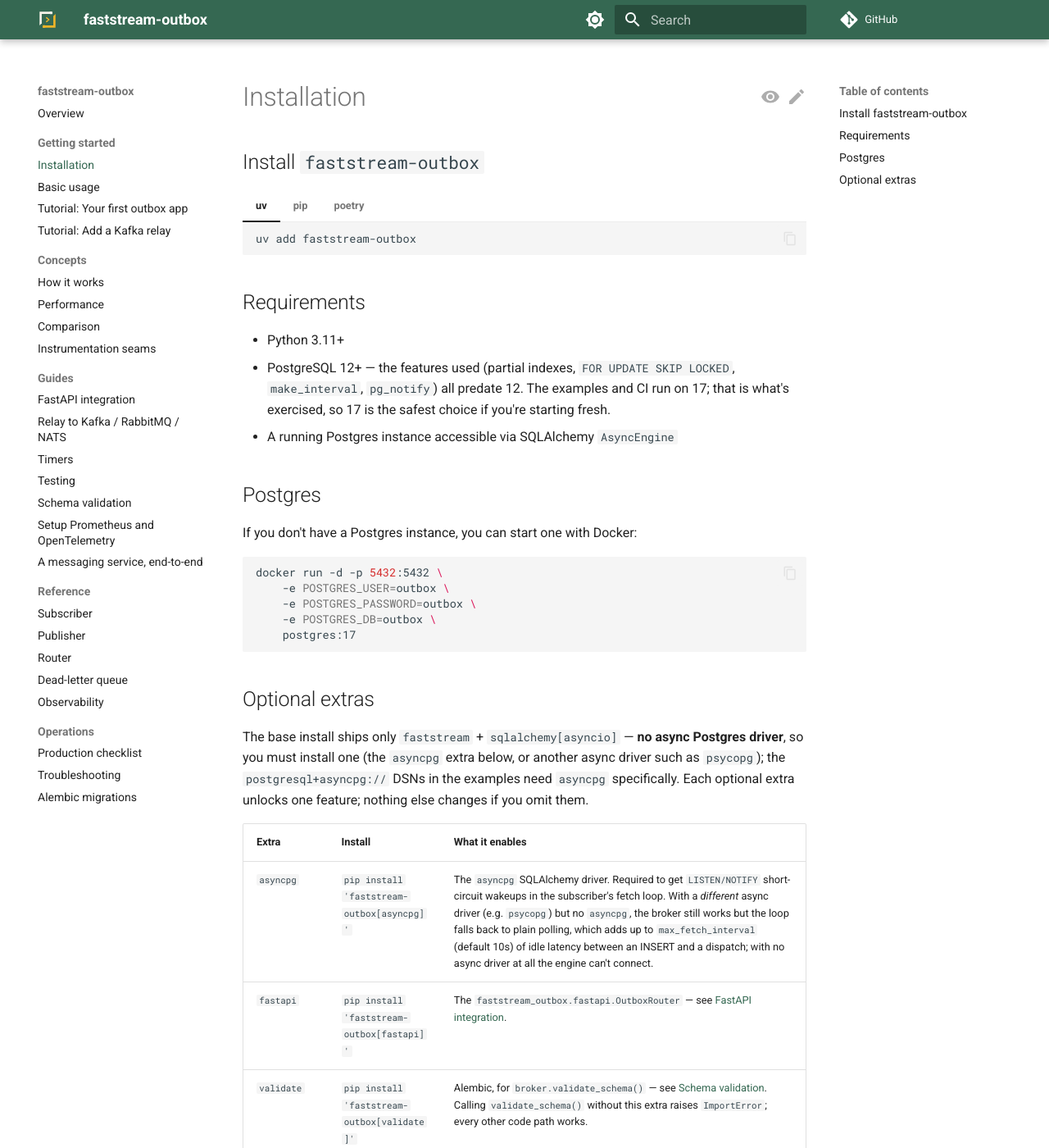
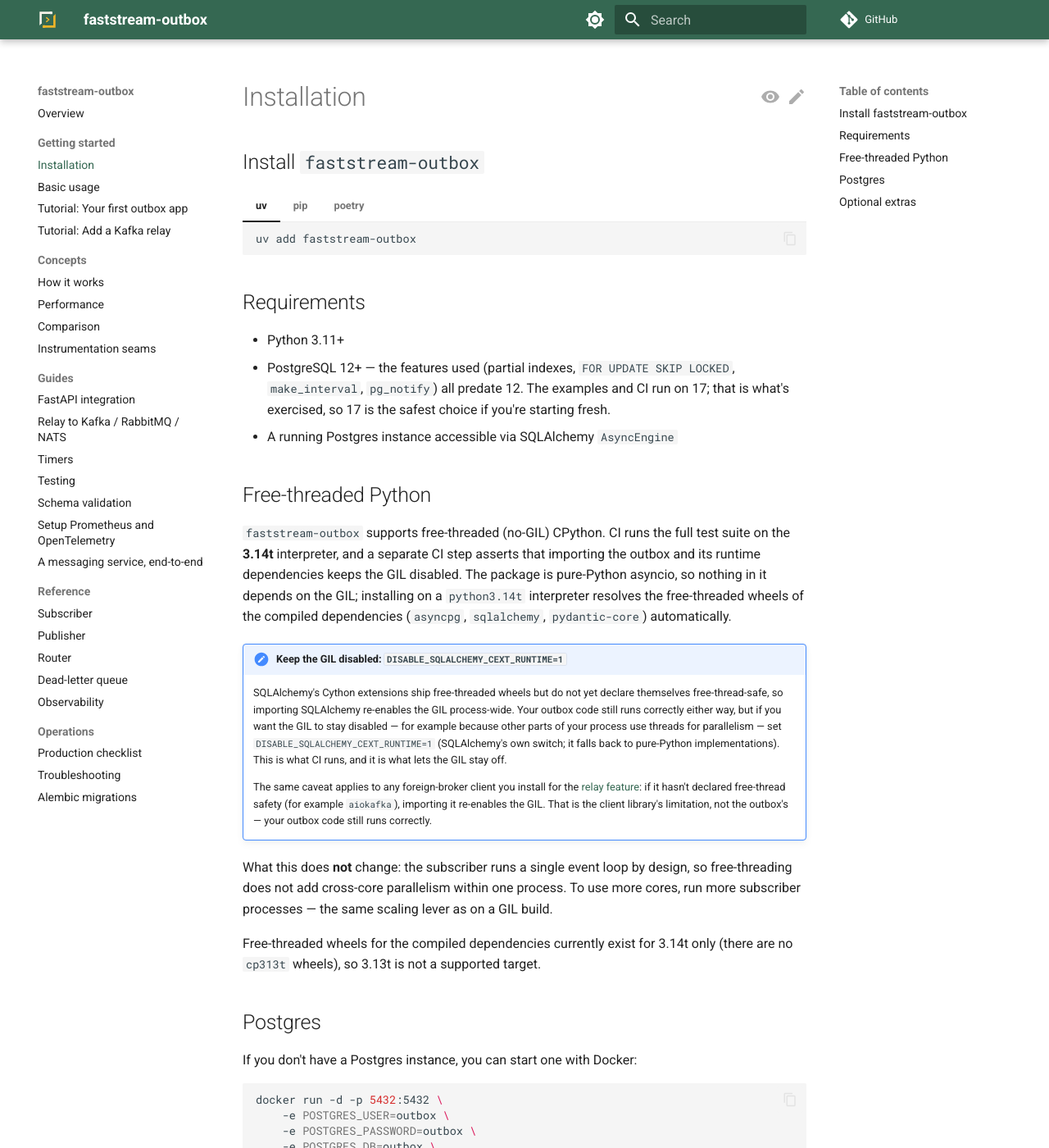
Before and after one commit to modern-python/faststream-outbox, an MkDocs documentation site: the page built from docs/introduction/installation.md, in a window 1280 px wide and 1400 px high. Shown: the whole window at 82% size. Built offline with MkDocs 1.6.1 and Material for MkDocs 9.7.7, drawn with Linux system fonts in a browser that asks for light colours; comment, search, counter and statistics services are not loaded.

Commit message:
Free-threaded Python (3.14t) support (#151)
* docs(planning): spec free-threaded (3.14t) compatibility

Full-lane design change + a decision recording free-threading as a
compatibility guarantee (runs on 3.14t, GIL off) rather than a
parallelism redesign, and why 3.14t is the only target (deps ship
cp314t wheels, no cp313t).

Co-Authored-By: Claude Opus 4.8 (1M context) <noreply@anthropic.com>

* docs(planning): scope free-threaded guarantee around SQLAlchemy cyext

Local proof on 3.14t showed SQLAlchemy's Cython extensions re-enable the
GIL (they ship cp314t wheels but don't declare Py_MOD_GIL_NOT_USED).
Scope the guarantee to DISABLE_SQLALCHEMY_CEXT_RUNTIME=1 (SQLAlchemy's
sanctioned switch); record a decision with a revisit trigger.

Co-Authored-By: Claude Opus 4.8 (1M context) <noreply@anthropic.com>

* ci: run the suite on free-threaded Python 3.14t

Adds a standalone `freethreaded` job that installs 3.14t, runs the full
suite (--no-cov), and asserts sys._is_gil_enabled() is False so a
dependency that silently re-enables the GIL fails the build.

Co-Authored-By: Claude Opus 4.8 (1M context) <noreply@anthropic.com>

* chore(packaging): claim Free Threading :: 2 - Beta classifier

Advertises the CI-proven 3.14t free-threaded compatibility on PyPI.
Conservative first claim; bump to 3 - Stable after real-world soak.

Co-Authored-By: Claude Opus 4.8 (1M context) <noreply@anthropic.com>

* docs(installation): document free-threaded (3.14t) support

States what is guaranteed (runs on 3.14t, GIL off) and what is not
(no extra in-process parallelism; the subscriber stays single-loop).

Co-Authored-By: Claude Opus 4.8 (1M context) <noreply@anthropic.com>

* docs: phrase the free-threaded guarantee as two distinct CI facts

The suite's pytest step runs GIL-on (test tooling imports aiokafka at
collection, which re-enables the GIL); only the standalone assertion step
proves the outbox's runtime dependency graph keeps the GIL disabled. Word
the docs/spec to reflect both facts instead of implying the suite runs
GIL-off.

Co-Authored-By: Claude Opus 4.8 (1M context) <noreply@anthropic.com>

---------

Co-authored-by: Claude Opus 4.8 (1M context) <noreply@anthropic.com>

```diff
--- a/docs/introduction/installation.md
+++ b/docs/introduction/installation.md
@@ -28,6 +28,40 @@
   CI run on 17; that is what's exercised, so 17 is the safest choice if
   you're starting fresh.
 - A running Postgres instance accessible via SQLAlchemy `AsyncEngine`
+
+## Free-threaded Python
+
+`faststream-outbox` supports free-threaded (no-GIL) CPython. CI runs the full
+test suite on the **3.14t** interpreter, and a separate CI step asserts that
+importing the outbox and its runtime dependencies keeps the GIL disabled. The
+package is pure-Python
+asyncio, so nothing in it depends on the GIL; installing on a `python3.14t`
+interpreter resolves the free-threaded wheels of the compiled dependencies
+(`asyncpg`, `sqlalchemy`, `pydantic-core`) automatically.
+
+!!! note "Keep the GIL disabled: `DISABLE_SQLALCHEMY_CEXT_RUNTIME=1`"
+
+    SQLAlchemy's Cython extensions ship free-threaded wheels but do not yet
+    declare themselves free-thread-safe, so importing SQLAlchemy re-enables the
+    GIL process-wide. Your outbox code still runs correctly either way, but if
+    you want the GIL to stay disabled — for example because other parts of your
+    process use threads for parallelism — set `DISABLE_SQLALCHEMY_CEXT_RUNTIME=1`
+    (SQLAlchemy's own switch; it falls back to pure-Python implementations). This
+    is what CI runs, and it is what lets the GIL stay off.
+
+    The same caveat applies to any foreign-broker client you install for the
+    [relay feature](../usage/relay.md): if it hasn't declared free-thread safety
+    (for example `aiokafka`), importing it re-enables the GIL. That is the
+    client library's limitation, not the outbox's — your outbox code still runs
+    correctly.
+
+What this does **not** change: the subscriber runs a single event loop by
+design, so free-threading does not add cross-core parallelism within one
+process. To use more cores, run more subscriber processes — the same scaling
+lever as on a GIL build.
+
+Free-threaded wheels for the compiled dependencies currently exist for 3.14t
+only (there are no `cp313t` wheels), so 3.13t is not a supported target.
 
 ## Postgres
 
--- a/pyproject.toml
+++ b/pyproject.toml
@@ -16,6 +16,7 @@ classifiers = [
     "Programming Language :: Python :: 3.12",
     "Programming Language :: Python :: 3.13",
     "Programming Language :: Python :: 3.14",
+    "Programming Language :: Python :: Free Threading :: 2 - Beta",
     "Typing :: Typed",
     "Topic :: Software Development :: Libraries",
 ]
```
Also changed, not shown: planning/changes/2026-07-18.01-free-threaded-support.md (added, +117 -0 lines), planning/decisions/2026-07-18-free-threading-is-compat-only.md (added, +54 -0 lines), planning/decisions/2026-07-18-sqlalchemy-cyext-disables-gil.md (added, +57 -0 lines), 1 other file.
